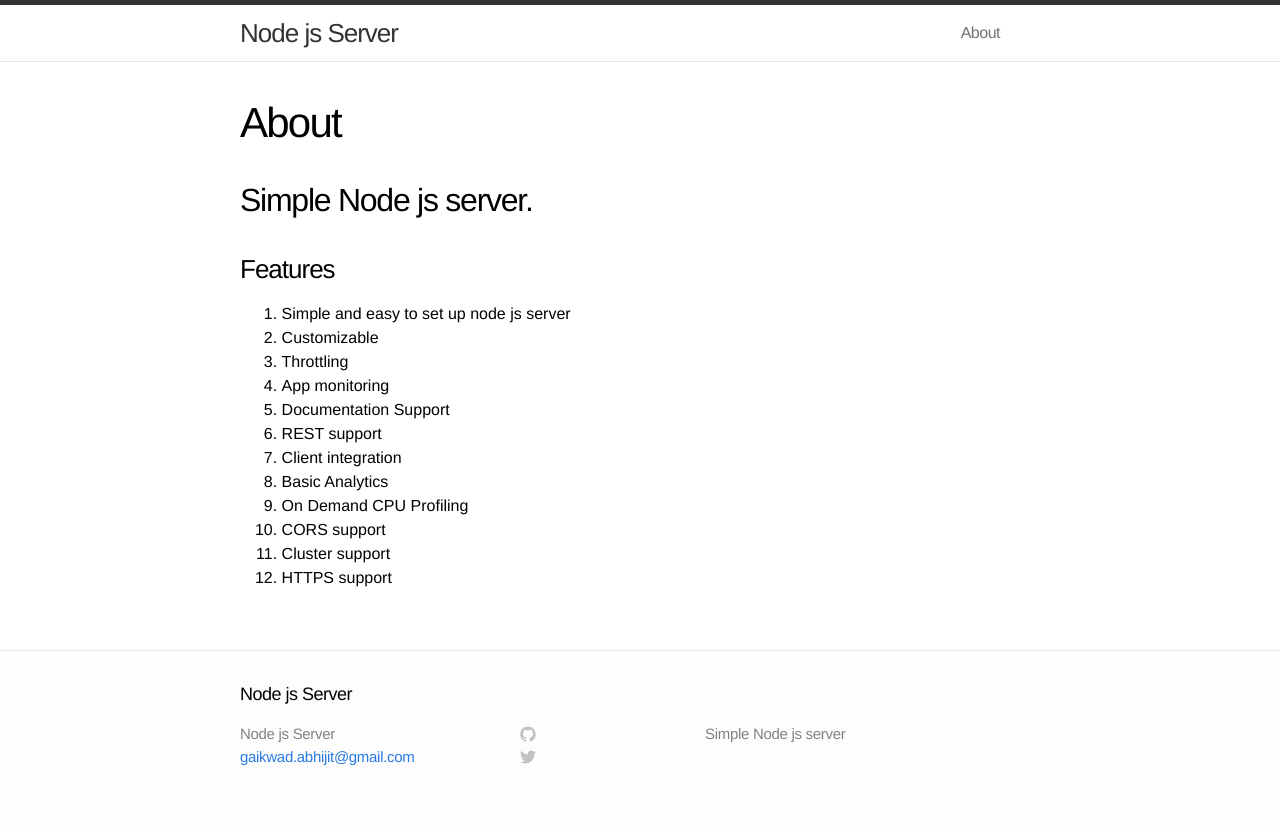
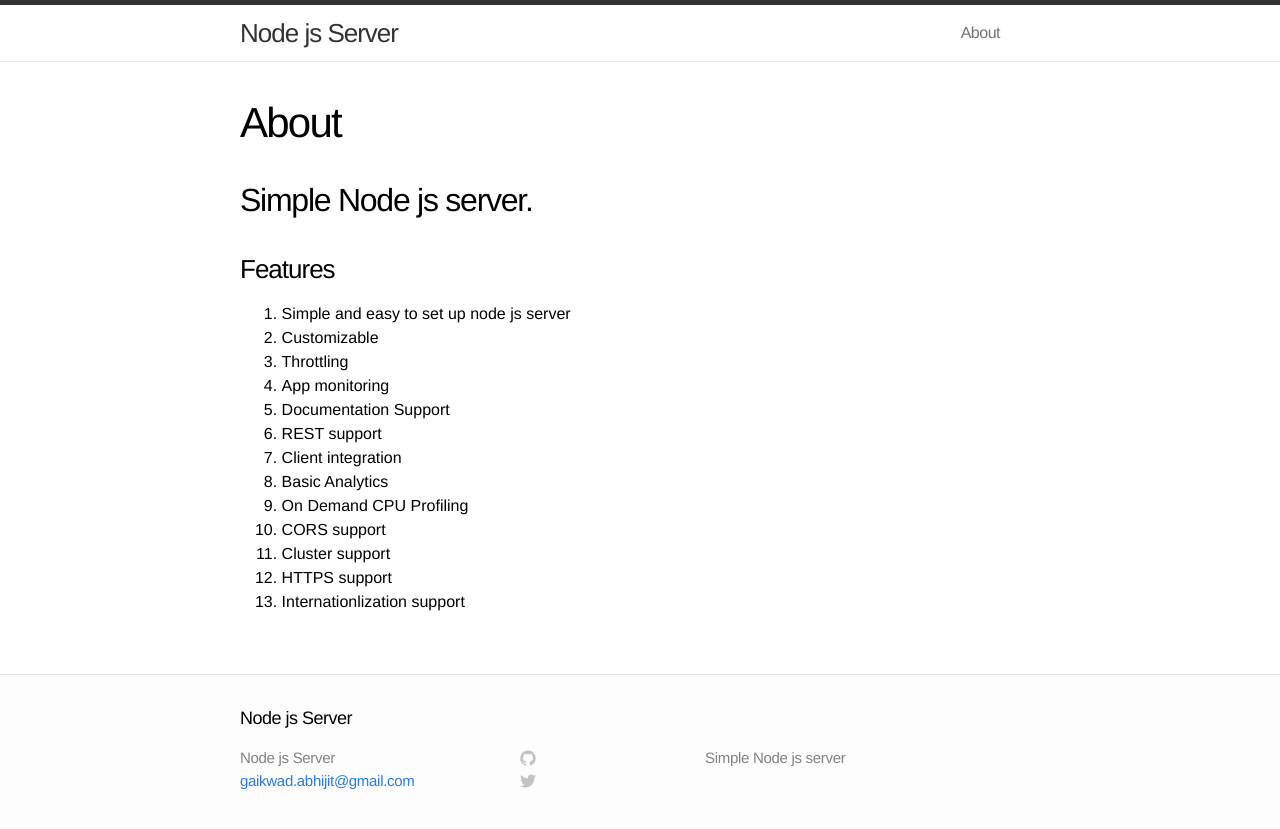
Before and after one commit to gabhi/gabhi-node-js-open-source-server, a Jekyll site: the page built from about.md, in a window 1280 px wide. Shown: the top 829 px of the page. Built offline with Jekyll 4.4.1, drawn with Linux system fonts in a browser that asks for light colours.

Commit message:
Updated about.md

```diff
--- a/about.md
+++ b/about.md
@@ -22,3 +22,4 @@ published: true
 10. CORS support
 11. Cluster support
 12. HTTPS support
+13. Internationlization support
```
